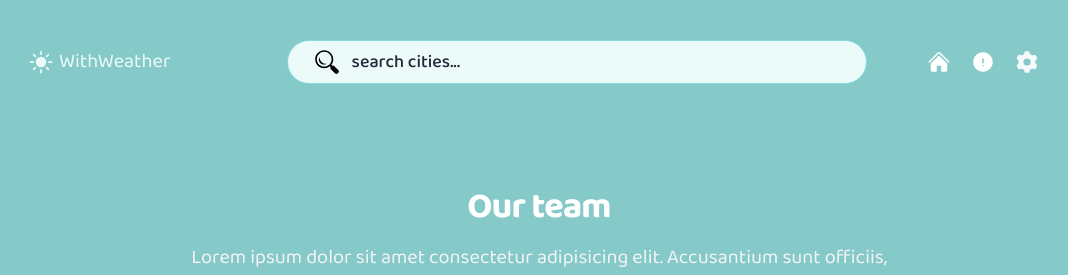
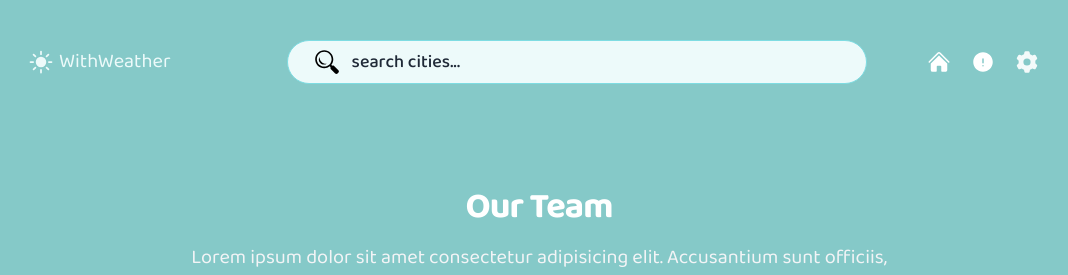
Before and after one commit to ramma-stack/Weather-vue, a Vue app: page /about in a window 1280 px wide. Shown: the top 275 px of the page, without its empty margins (101-1169 px from the left). Built offline with nearby package versions, Linux system fonts and the light colour scheme.

Commit message:
fix color and uppercase

```diff
--- a/src/components/Navigation.vue
+++ b/src/components/Navigation.vue
@@ -23,7 +23,7 @@
                             clip-rule="evenodd" />
                     </svg>
                 </button>
-                <input type="text" id="search-navbar" v-model="searchQuery" @focus="disableZoom" @blur="enableZoom"
+                <input type="text" id="search-navbar" v-model="searchQuery"
                     class="block w-full p-2 pt-2.5 pl-16 pr-10 text-base font-medium text-teal-900 border border-teal-300 dark:border-indigo-800 rounded-full placeholder:text-gray-800 placeholder:text-lg bg-teal-50 focus:ring-teal-600 focus:border-teal-500"
                     placeholder="search cities...">
                 <ul class="absolute top-[45px] left-5 z-50 w-11/12 text-[#347f7e] dark:text-indigo-900 font-medium bg-teal-50 py-2 px-1 border-2 border-t-0 border-teal-500 dark:border-indigo-800 rounded-b-xl shadow"
@@ -282,11 +282,8 @@ export default {
                 document.documentElement.classList.remove('dark');
             }
         },
-        disableZoom() {
+        enableZoom() {
             document.body.style.zoom = 'reset'; // or any other value you want to use
-        },
-        enableZoom() {
-            document.body.style.zoom = ''; // or any other value you want to use
         },
     },
     mounted() {
--- a/src/views/About.vue
+++ b/src/views/About.vue
@@ -2,7 +2,7 @@
     <section class="max-w-screen-lg gap-5 mx-auto pt-10">
         <div class="py-8 px-4 mx-auto max-w-screen-xl text-center lg:py-16 lg:px-6">
             <div class="mx-auto mb-8 max-w-screen-md lg:mb-16">
-                <h2 class="mb-4 text-4xl tracking-tight font-extrabold text-white">Our team</h2>
+                <h2 class="mb-4 text-4xl tracking-tight font-extrabold text-white">Our Team</h2>
                 <p class="font-light text-gray-100 sm:text-xl dark:text-gray-100">
                     Lorem ipsum dolor sit amet consectetur adipisicing elit. Accusantium sunt officiis, dolorum earum iusto
                     perferendis quaerat impedit! Beatae expedita, numquam, consectetur pariatur aut excepturi velit
```
